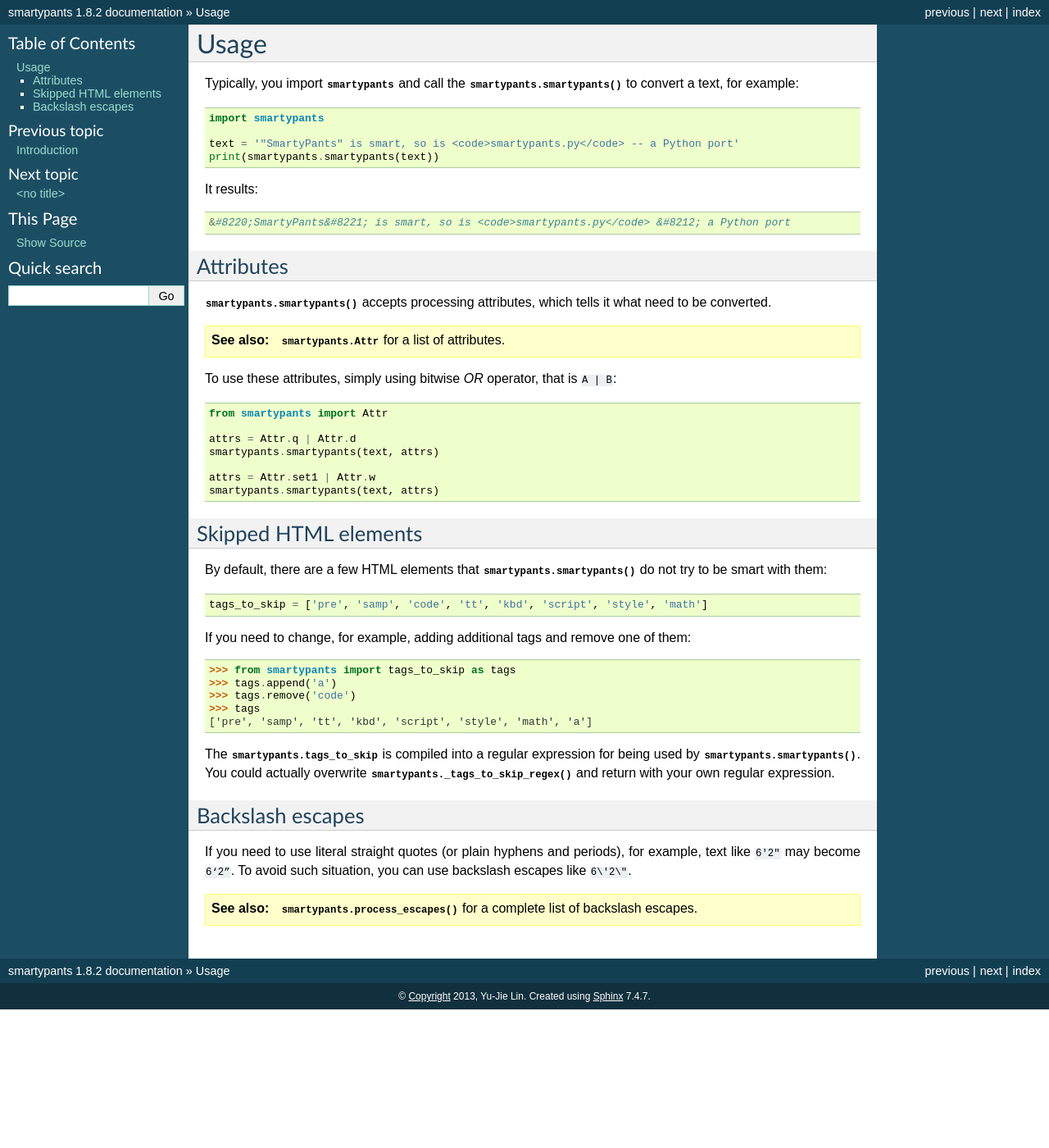
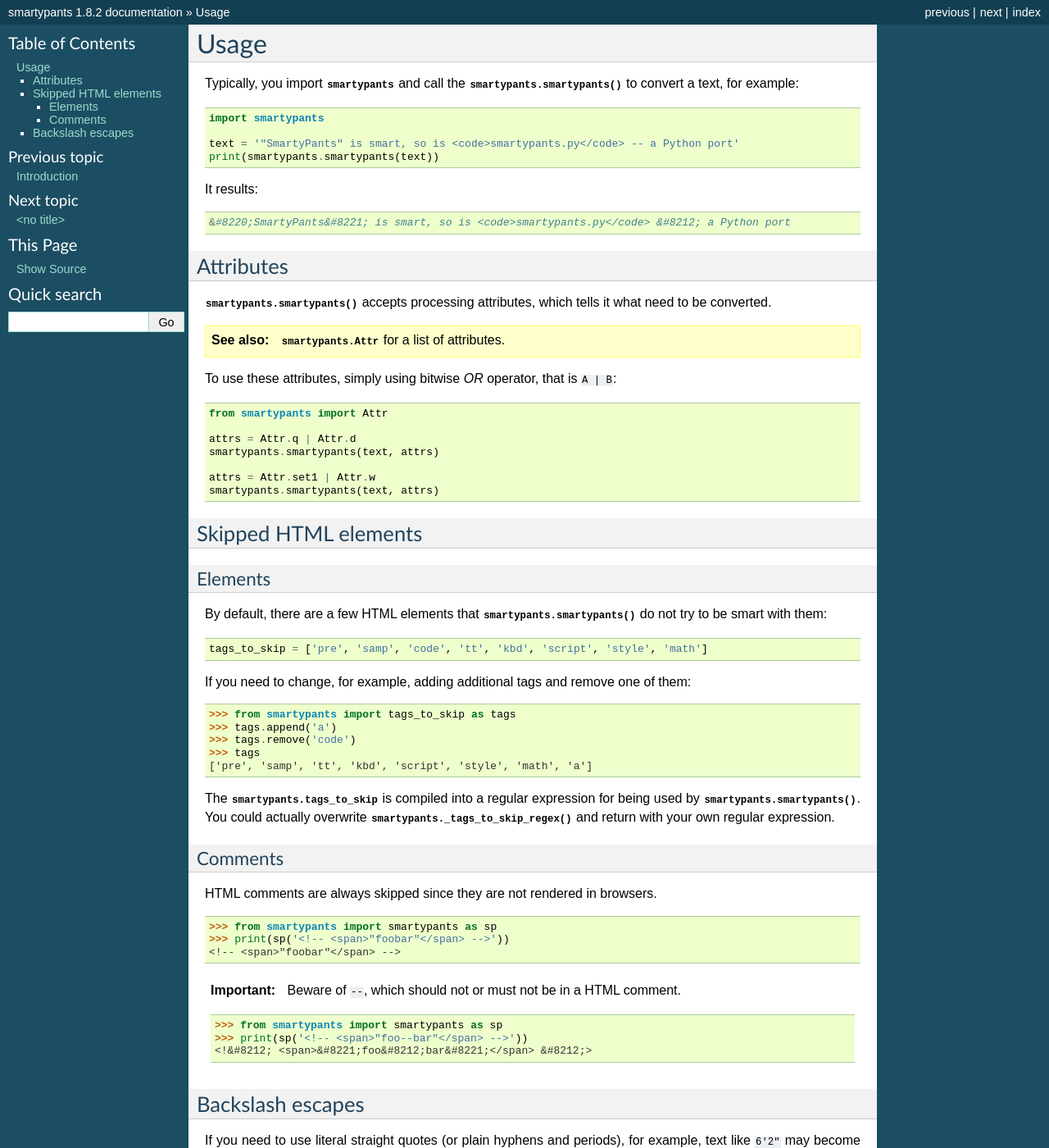
Before and after one commit to leohemsted/smartypants.py, a Sphinx documentation site: the page built from docs/usage.rst, in a window 1280 px wide and 1400 px high. Shown: the whole window at 82% size. Built offline with Sphinx 7.4.7, drawn with Linux system fonts in a browser that asks for light colours.

Commit message:
add doc for skipped HTML comments

```diff
--- a/docs/usage.rst
+++ b/docs/usage.rst
@@ -44,6 +44,9 @@ To use these attributes, simply using bitwise *OR* operator, that is ``A | B``:
 Skipped HTML elements
 =====================
 
+Elements
+--------
+
 By default, there are a few HTML elements that :func:`smartypants.smartypants`
 do not try to be smart with them:
 
@@ -68,6 +71,28 @@ being used by :func:`smartypants.smartypants`. You could actually overwrite
 expression.
 
 
+Comments
+--------
+
+HTML comments are always skipped since they are not rendered in browsers.
+
+.. code:: python
+
+  >>> from smartypants import smartypants as sp
+  >>> print(sp('<!-- <span>"foobar"</span> -->'))
+  <!-- <span>"foobar"</span> -->
+
+.. important::
+
+  Beware of ``--``, which should not or must not be in a HTML comment.
+
+  .. code:: python
+
+    >>> from smartypants import smartypants as sp
+    >>> print(sp('<!-- <span>"foo--bar"</span> -->'))
+    <!&#8212; <span>&#8221;foo&#8212;bar&#8221;</span> &#8212;>
+
+
 Backslash escapes
 =================
 
```
